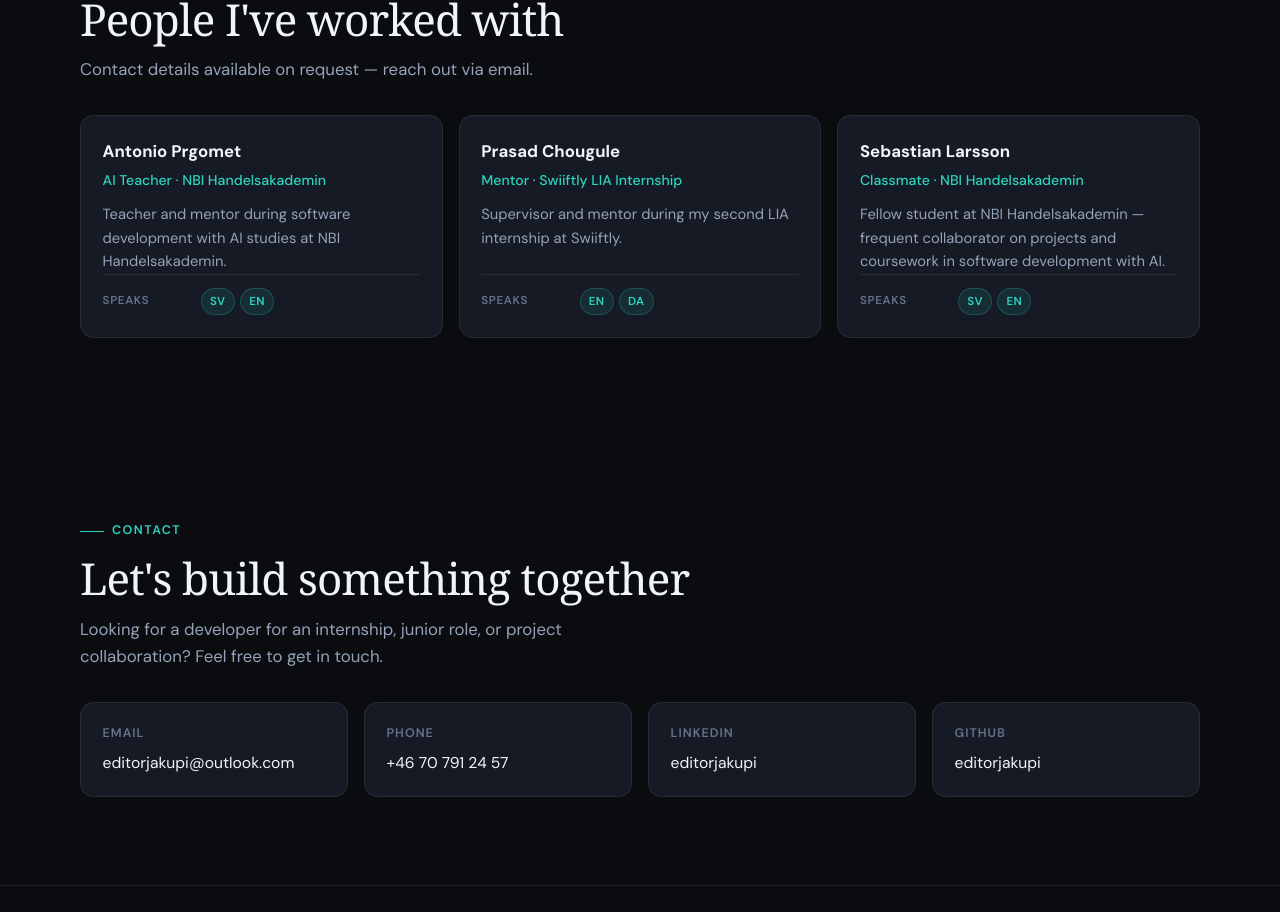
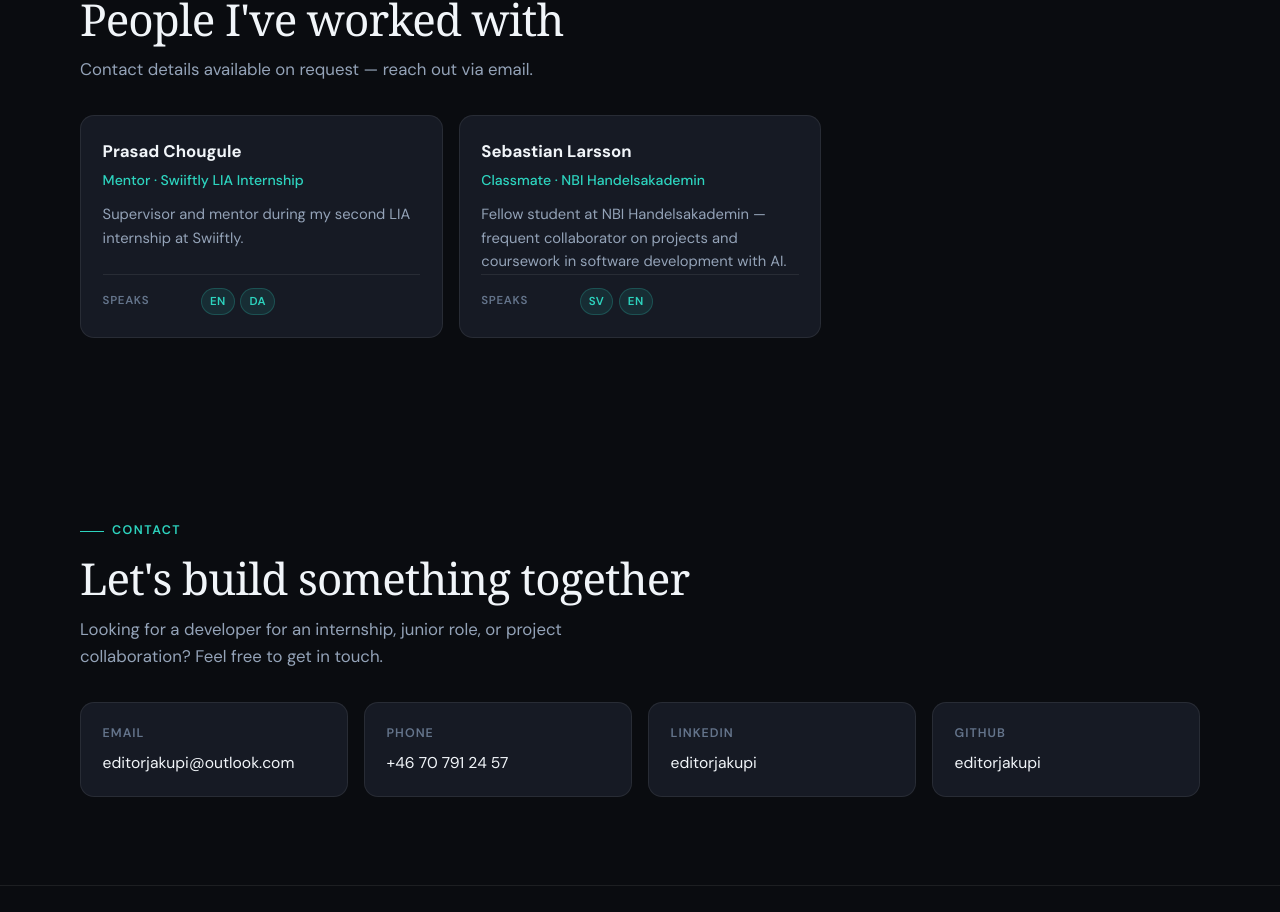
Before and after one commit to editorjakupi/portfolio, a React (Vite) app: page / in a window 1280 px wide. Shown: the part 5648-6560 px from the top of the page. Built offline with nearby package versions, Linux system fonts and the light colour scheme; a web font is replaced by a local one.

Commit message:
Minor portfolio update.

```diff
--- a/src/data/references.ts
+++ b/src/data/references.ts
@@ -18,21 +18,6 @@ export function getReferenceContext(ref: Reference, locale: Locale) {
 }
 
 export const references: Reference[] = [
-  {
-    id: 'antonio',
-    name: 'Antonio Prgomet',
-    role: {
-      en: 'AI Teacher · NBI Handelsakademin',
-      sv: 'AI-lärare · NBI Handelsakademin',
-      sq: 'Mësues AI · NBI Handelsakademin',
-    },
-    context: {
-      en: 'Teacher and mentor during software development with AI studies at NBI Handelsakademin.',
-      sv: 'Lärare och mentor under utbildningen i mjukvaruutveckling med AI vid NBI Handelsakademin.',
-      sq: 'Mësues dhe mentor gjatë studimeve të zhvillimit të softuerit me AI në NBI Handelsakademin.',
-    },
-    languages: ['SV', 'EN'],
-  },
   {
     id: 'prasad',
     name: 'Prasad Chougule',
```
